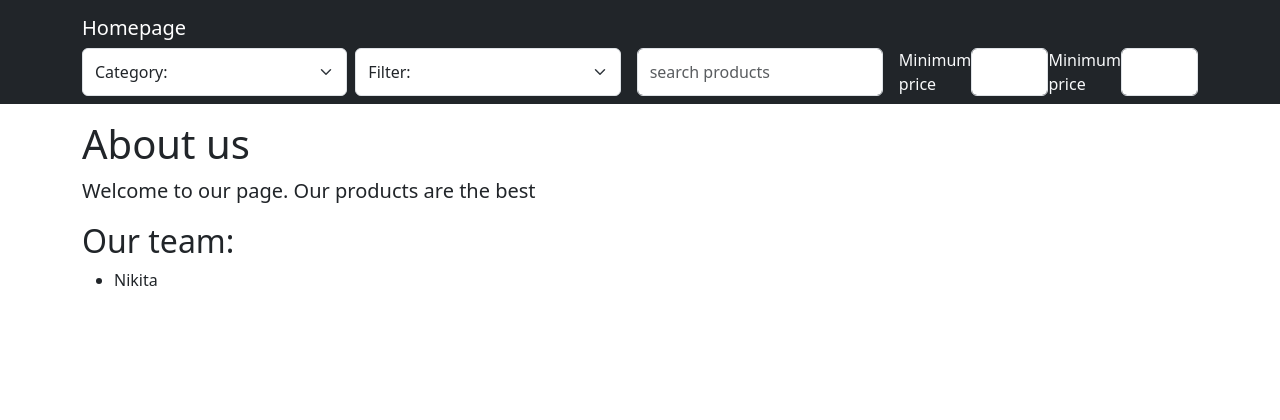
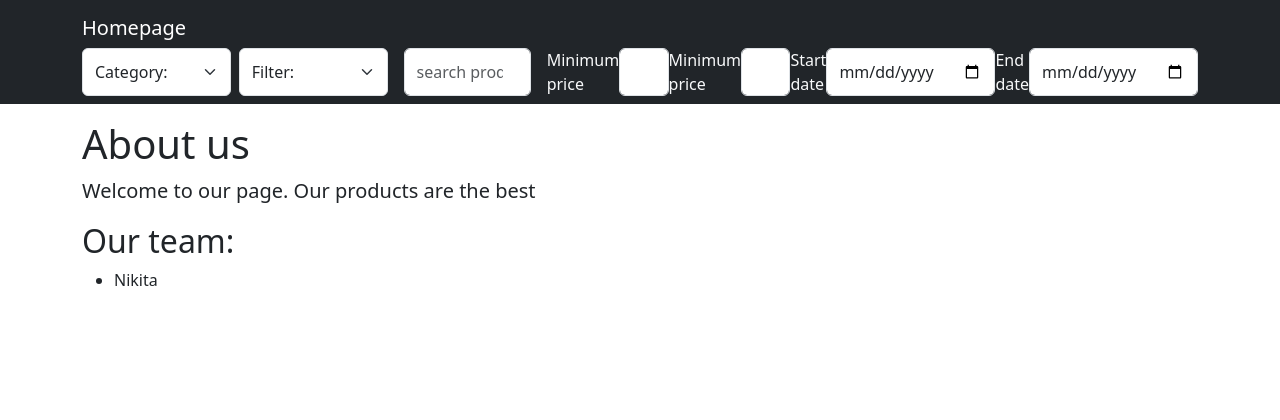
Before and after one commit to Nechitosik228/django_project, a Django app: page /shop/about/ in a window 1280 px wide. Shown: the top 420 px of the page. Run offline with Django 5.2, Linux system fonts and the light colour scheme.

Commit message:
add date filter

```diff
--- a/project/shop/templates/base.html
+++ b/project/shop/templates/base.html
@@ -57,10 +57,16 @@
                             </option>
                         </select>
                         <input type="search" name="search" class="form-control me-3" placeholder="search products" onchange="this.form.submit()" value="{{ request.GET.search|default:'' }}">
+
                         <label for="min_price">Minimum price</label>
                         <input type="number" name="min_price" class="w-25 form-control" min="0" onchange="this.form.submit()" value="{{ request.GET.min_price|default:'' }}">
-                        <label for="min_price">Minimum price</label>
+                        <label for="max_price">Minimum price</label>
                         <input type="number" name="max_price" class="w-25 form-control" min="0" onchange="this.form.submit()" value="{{ request.GET.max_price|default:'' }}">
+
+                        <label for="start_date">Start date</label>
+                        <input type="date" name="start_date" class="w-25 form-control" onchange="this.form.submit()" value="{{ request.GET.min_price|default:'' }}">
+                        <label for="end_date">End date</label>
+                        <input type="date" name="end_date" class="w-25 form-control" onchange="this.form.submit()" value="{{ request.GET.max_price|default:'' }}">
 
                     </form>
                 </div>
--- a/project/shop/templates/index.html
+++ b/project/shop/templates/index.html
@@ -5,6 +5,11 @@
     <h1 class="text-center">
         Catalog of products
     </h1>
+    {% if length > 0 %}
+        <h3>Products found: {{ length }}</h3>
+    {% else %}
+        <h3>No products found</h3>
+    {% endif %}
     <div class="row row-cols-1 row-cols-md-3 g-4">
         {% for product in products %}
             <div class="col">
--- a/project/shop/views.py
+++ b/project/shop/views.py
@@ -10,6 +10,8 @@ def home(request):
     search = request.GET.get("search")
     min_price = request.GET.get("min_price")
     max_price = request.GET.get("max_price")
+    start_date = request.GET.get("start_date")
+    end_date = request.GET.get("end_date")
 
     if search:
         products = products.filter(name__icontains=search)
@@ -24,6 +26,12 @@ def home(request):
     if max_price:
         products=products.filter(price__lte=max_price)
 
+    if start_date:
+        products=products.filter(created_at__gte=start_date)
+
+    if end_date:
+        products=products.filter(created_at__lte=end_date)
+
     if filter == "decrease_price":
         products=products.order_by("-price")
     elif filter == "increase_price":
@@ -33,7 +41,9 @@ def home(request):
     elif filter == "decrease_rating":
         products = products.order_by("-rating")
 
-    return render(request,"index.html", {"products":products,"categories": categories})
+    length = len(products)
+
+    return render(request,"index.html", {"products":products,"categories": categories, "length":length})
 
 
 def about(request):
```
